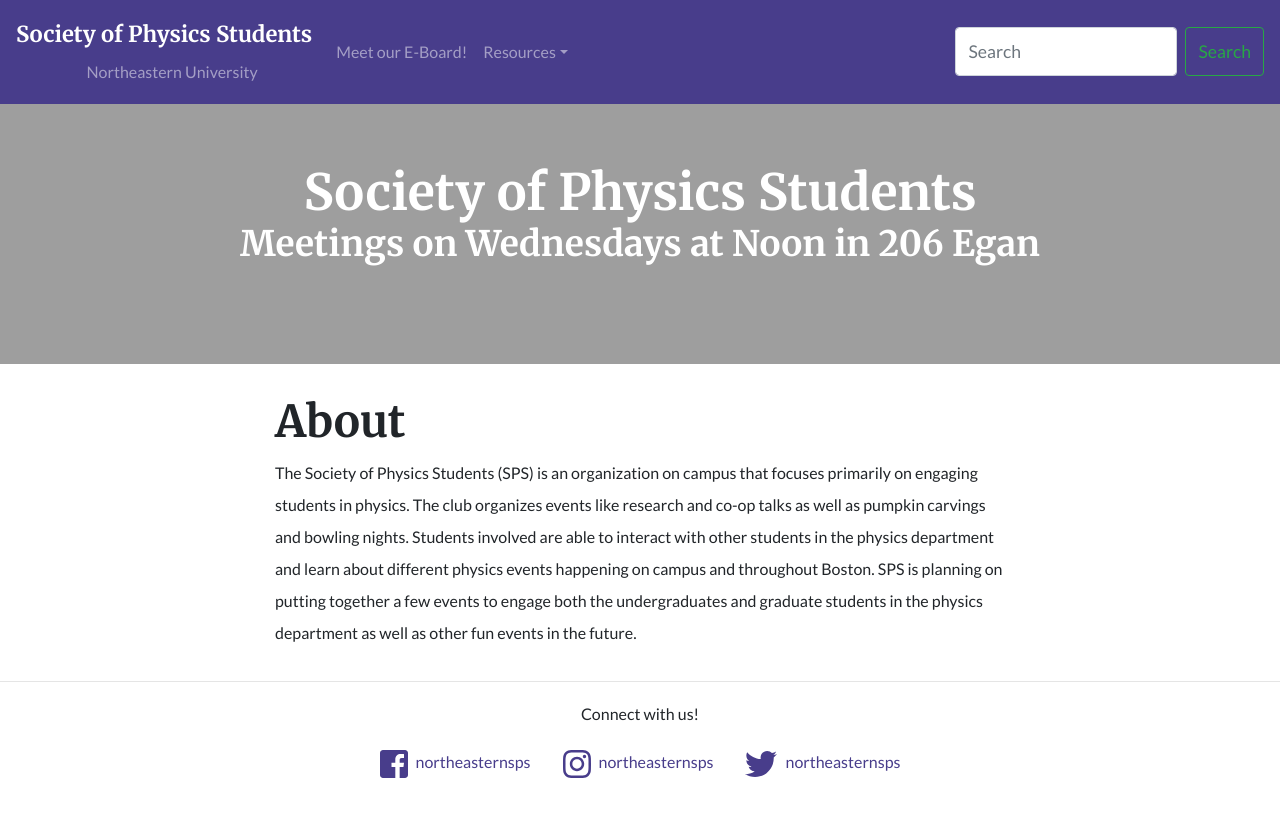
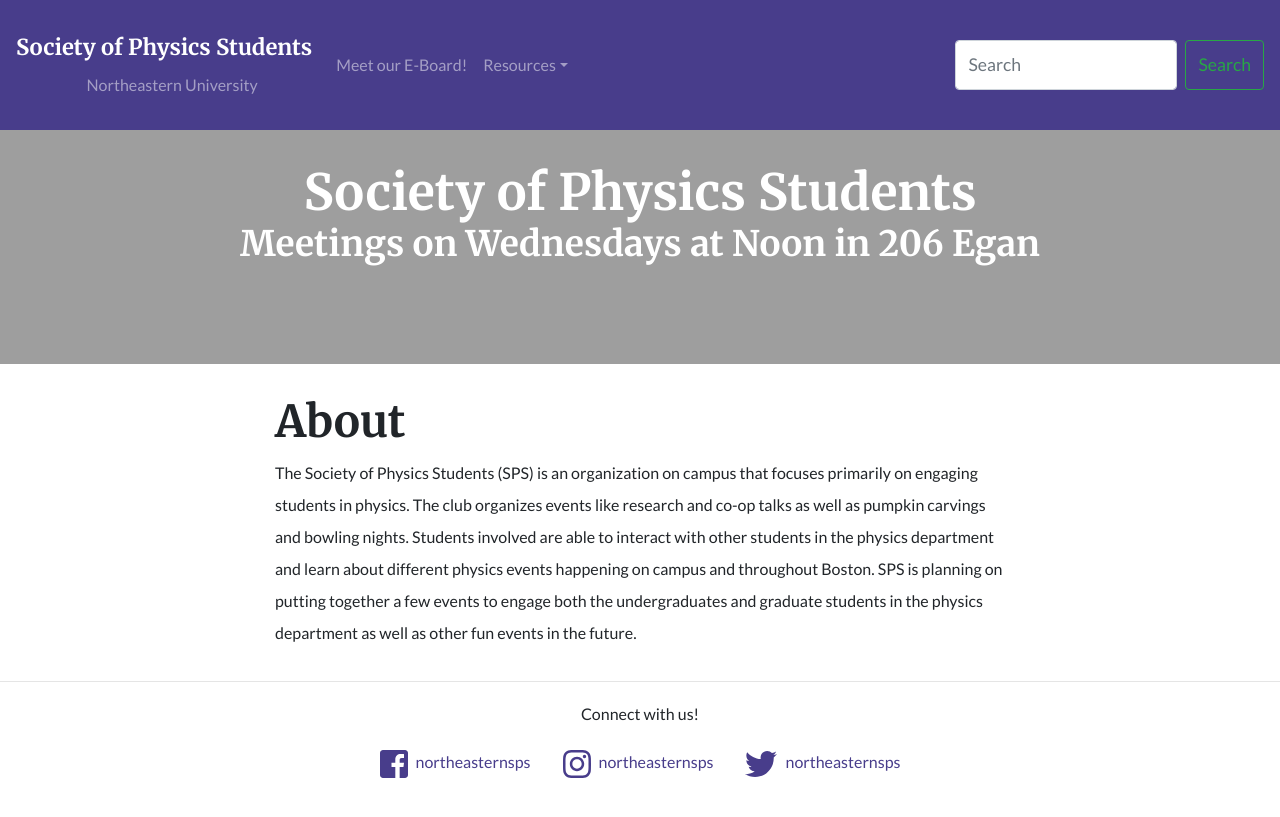
Before and after one commit to vegajustin26/sps-website, a Jekyll site: the page built from index.md, in a window 1280 px wide. Shown: the top 817 px of the page. Built offline with Jekyll 4.4.1, drawn with Linux system fonts in a browser that asks for light colours; nearby versions of some CDN libraries.

Commit message:
fix unclosed tag in navbar

```diff
--- a/_includes/header.html
+++ b/_includes/header.html
@@ -5,7 +5,7 @@
   <a class="site-title" rel="author" href="{{ "/" | relative_url }}">{{ site.title | escape }}</a>
 
   {%- if page_paths -%}
-    <nav class="navbar navbar-expand-md navbar-dark navbar-full fixed-top">
+    <nav class="navbar navbar-expand-md navbar-dark fixed-top" nav-type="expanded">
       <div class="text-center">
       <a class="navbar-brand mb-0 pb-0" href="{{ "/" | relative_url }}">{{ site.title | escape }}</a>
       <br />
@@ -29,7 +29,7 @@
             {%- if my_page.title == page.title -%}
             <li class="nav-item active">
             {%- else -%}
-            <li class="nav-item"></li>
+            <li class="nav-item">
             {%- endif -%}
               <a class="nav-link" href="{{ my_page.url | relative_url }}">{{ my_page.title | escape }}
                 {%- if my_page.title == page.title -%}
```
